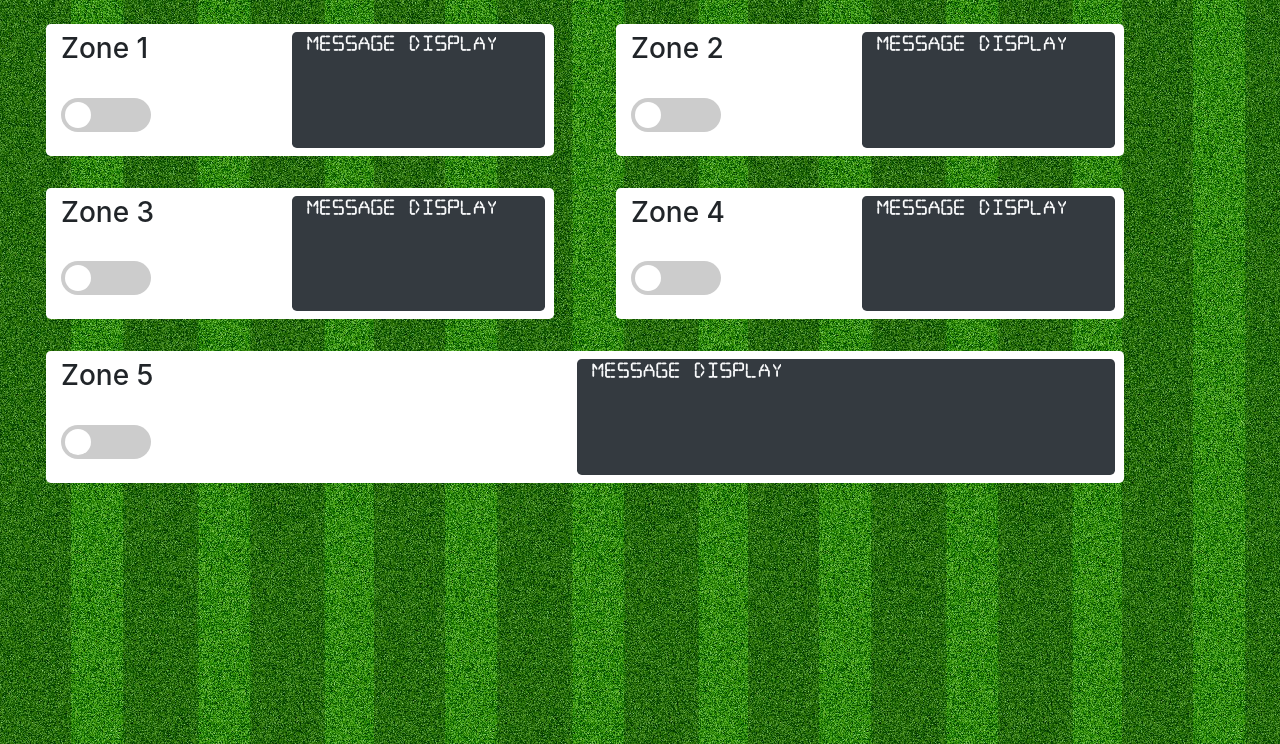
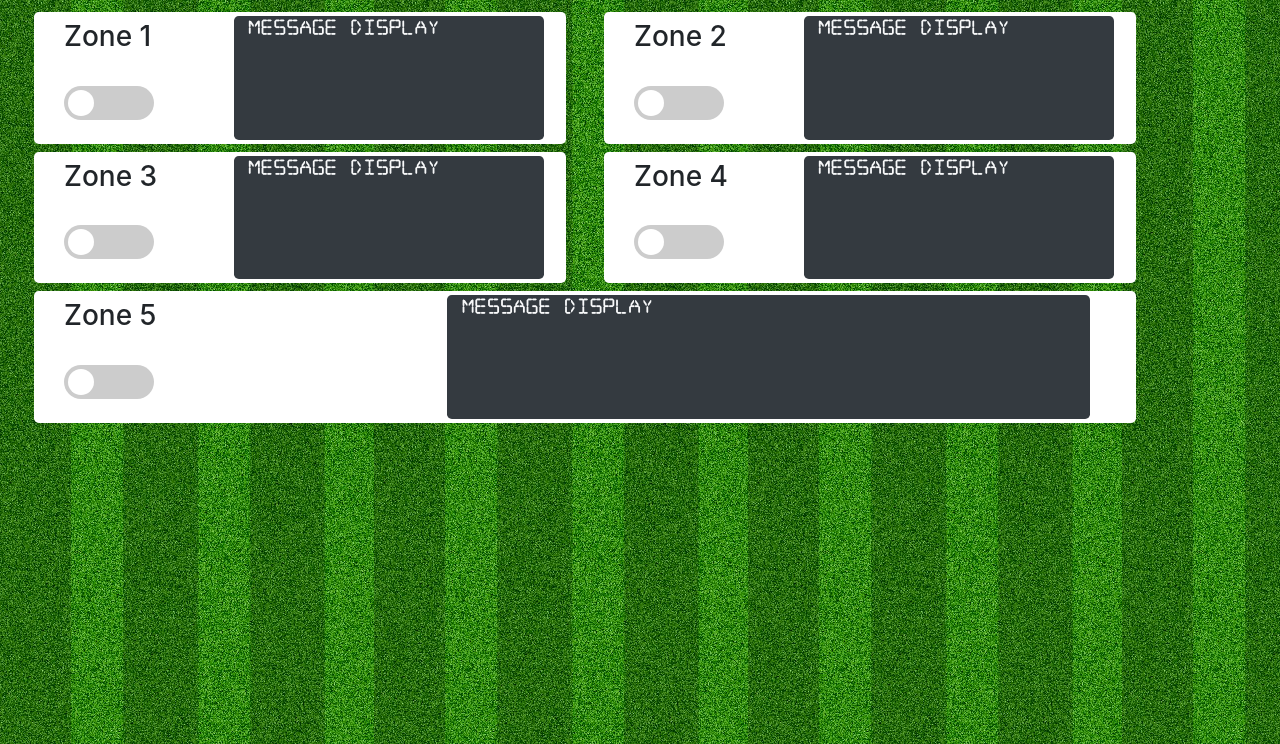
Before and after one commit to why-pengo/sprinkler, a Django app: page / in a window 1280 px wide. Shown: the part 56-800 px from the top of the page. Run offline with Django 3.2, Linux system fonts and the light colour scheme; the visitor is signed in with stand-in values (Sample User, id 1); some libraries are stand-ins or nearby versions.

Commit message:
working on message display...

```diff
--- a/templates/jinja2/index.html
+++ b/templates/jinja2/index.html
@@ -6,9 +6,9 @@
         <div class="row">
 
             <div class="col-sm">
-                <div class="bg-white rounded-lg m-3 zonebox">
-                    <div class="row">
-                        <div class="col-sm">
+                <div class="bg-white rounded-lg m-1 zonebox">
+                    <div class="row mr-0 ml-0">
+                        <div class="col-4">
                             <div class="container text-black my-2">
                                 <h3>Zone 1</h3>
                             </div>
@@ -24,15 +24,15 @@
                                 </form>
                             </div>
                         </div>
-                        <div id="zone1" class="col-sm m-2 mr-4 bg-dark text-light rounded-lg"
+                        <div id="zone1" class="container col-7 mt-1 mb-1 bg-dark text-light rounded-lg"
                              style="font-family: digital-led-font;">Message display</div>
                     </div>
                 </div>
             </div>
             <div class="col-sm">
-                <div class="bg-white rounded-lg m-3 zonebox">
-                    <div class="row">
-                        <div class="col-sm">
+                <div class="bg-white rounded-lg m-1 zonebox">
+                    <div class="row mr-0 ml-0">
+                        <div class="col-4">
                             <div class="container text-black my-2">
                                 <h3>Zone 2</h3>
                             </div>
@@ -48,7 +48,7 @@
                                 </form>
                             </div>
                         </div>
-                        <div id="zone2" class="col-sm m-2 mr-4 bg-dark text-light rounded-lg"
+                        <div id="zone2" class="container col-7 mt-1 mb-1 bg-dark text-light rounded-lg"
                              style="font-family: digital-led-font;">Message display</div>
                     </div>
                 </div>
@@ -58,9 +58,9 @@
         <div class="row">
 
             <div class="col-sm">
-                <div class="bg-white rounded-lg m-3 zonebox">
-                    <div class="row">
-                        <div class="col-sm">
+                <div class="bg-white rounded-lg m-1 zonebox">
+                    <div class="row mr-0 ml-0">
+                        <div class="col-4">
                             <div class="container text-black my-2">
                                 <h3>Zone 3</h3>
                             </div>
@@ -76,15 +76,15 @@
                                 </form>
                             </div>
                         </div>
-                        <div id="zone3" class="col-sm m-2 mr-4 bg-dark text-light rounded-lg"
+                        <div id="zone3" class="container col-7 mt-1 mb-1 bg-dark text-light rounded-lg"
                              style="font-family: digital-led-font;">Message display</div>
                     </div>
                 </div>
             </div>
             <div class="col-sm">
-                <div class="bg-white rounded-lg m-3 zonebox">
-                    <div class="row">
-                        <div class="col-sm">
+                <div class="bg-white rounded-lg m-1 zonebox">
+                    <div class="row mr-0 ml-0">
+                        <div class="col-4">
                             <div class="container text-black my-2">
                                 <h3>Zone 4</h3>
                             </div>
@@ -100,7 +100,7 @@
                                 </form>
                             </div>
                         </div>
-                        <div id="zone4" class="col-sm m-2 mr-4 bg-dark text-light rounded-lg"
+                        <div id="zone4" class="container col-7 mt-1 mb-1 bg-dark text-light rounded-lg"
                              style="font-family: digital-led-font;">Message display</div>
                     </div>
                 </div>
@@ -110,9 +110,9 @@
         <div class="row">
 
             <div class="col-sm">
-                <div class="bg-white rounded-lg m-3 zonebox">
-                    <div class="row">
-                        <div class="col-sm">
+                <div class="bg-white rounded-lg m-1 zonebox">
+                    <div class="row mr-0 ml-0">
+                        <div class="col-4">
                             <div class="container text-black my-2">
                                 <h3>Zone 5</h3>
                             </div>
@@ -128,11 +128,12 @@
                                 </form>
                             </div>
                         </div>
-                        <div id="zone5" class="col-sm m-2 mr-4 bg-dark text-light rounded-lg"
+                        <div id="zone5" class="container col-7 mt-1 mb-1 bg-dark text-light rounded-lg"
                              style="font-family: digital-led-font;">Message display</div>
                     </div>
                 </div>
             </div>
+
         </div>
     </div>
 </div>
```
